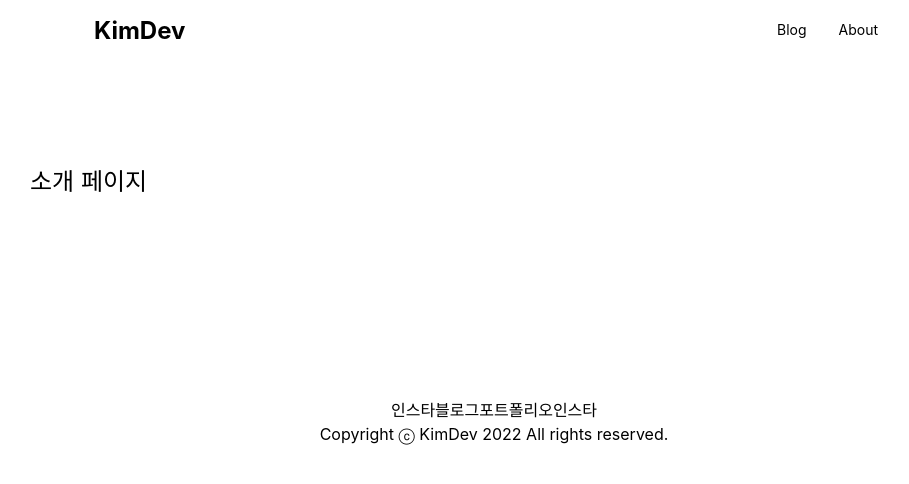
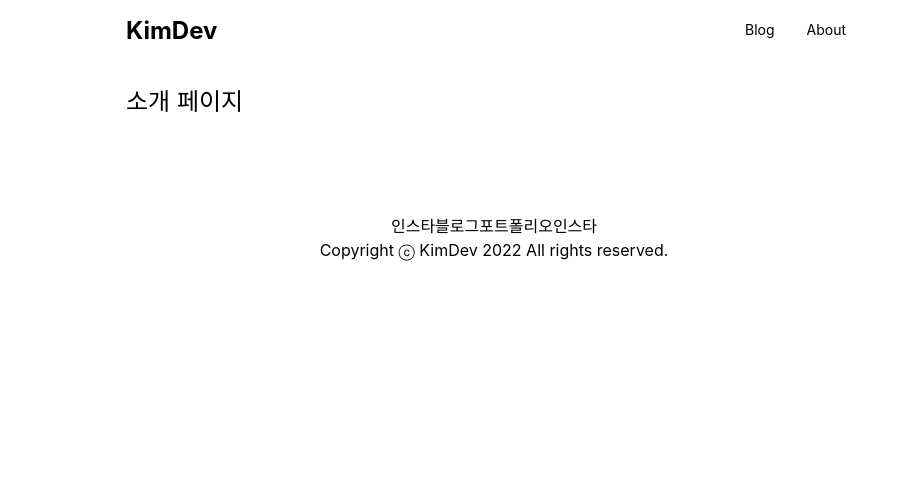
Before and after one commit to seongsoo96/blog, a Next.js app: page /about in a window 1280 px wide. Shown: the top 484 px of the page, without its empty margins (146-1055 px from the left). Built offline with nearby package versions, Linux system fonts and the light colour scheme.

Commit message:
feat: apply .wrapper in layout.tsx, navbar.tsx

```diff
--- a/components/layout.tsx
+++ b/components/layout.tsx
@@ -9,9 +9,8 @@ export default function Layout({ children }: LayoutProps) {
 	return (
 		<>
 			<Navbar />
-			<main className="max-w-5xl mx-auto px-5 py-20 sm:px-6 md:px-8 xl:px-12 xl:max-w-5xl">
-				{children}
-			</main>
+			{/* <main className="max-w-5xl mx-auto px-5 py-20 sm:px-6 md:px-8 xl:px-12 xl:max-w-5xl"> */}
+			<main className="wrapper">{children}</main>
 			<Footer />
 		</>
 	);
--- a/components/navbar.tsx
+++ b/components/navbar.tsx
@@ -22,7 +22,7 @@ export default function Navbar() {
 	return (
 		<>
 			<header>
-				<div className="px-60 flex justify-between items-center">
+				<div className="wrapper flex justify-between items-center">
 					<div>
 						<Link href="/">
 							<a>
```
